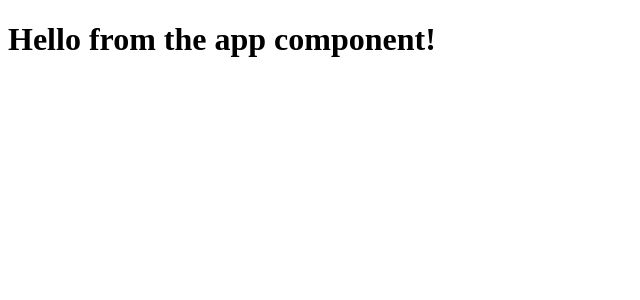
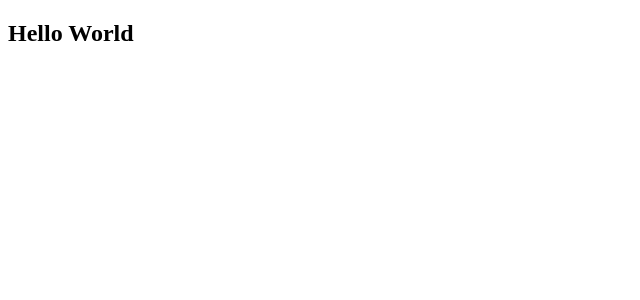
Before and after one commit to razvanr91/feedback-app, a React (Create React App) app: page / in a window 1280 px wide. Shown: the top 300 px of the page, without its empty margins (0-640 px from the left). Built offline with nearby package versions, Linux system fonts and the light colour scheme.

Commit message:
Create header component

```diff
--- a/src/App.js
+++ b/src/App.js
@@ -1,9 +1,13 @@
 import React from "react";
+import Header from "./components/Header";
 
 const App = () => {
 
     return (
-        <h1>Hello from the app component!</h1>
+        <>
+        <Header greeting="Hello World" />
+        <div className="container"></div>
+        </>
     )
 }
 
--- /dev/null
+++ b/src/components/Header.jsx
@@ -0,0 +1,22 @@
+import React from 'react'
+import PropTypes from "prop-types";
+
+function Header({greeting}) {
+  return (
+    <header>
+        <div className="container">
+            <h2>{greeting}</h2>
+        </div>
+    </header>
+  )
+}
+
+Header.defaultProps = {
+    greeting: "Feedback UI",
+}
+
+Header.propTypes = {
+    greeting: PropTypes.string,
+}
+
+export default Header
```
